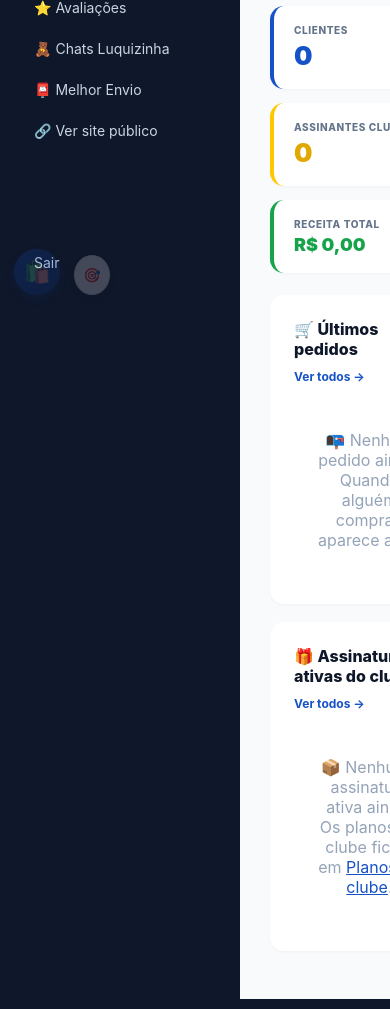
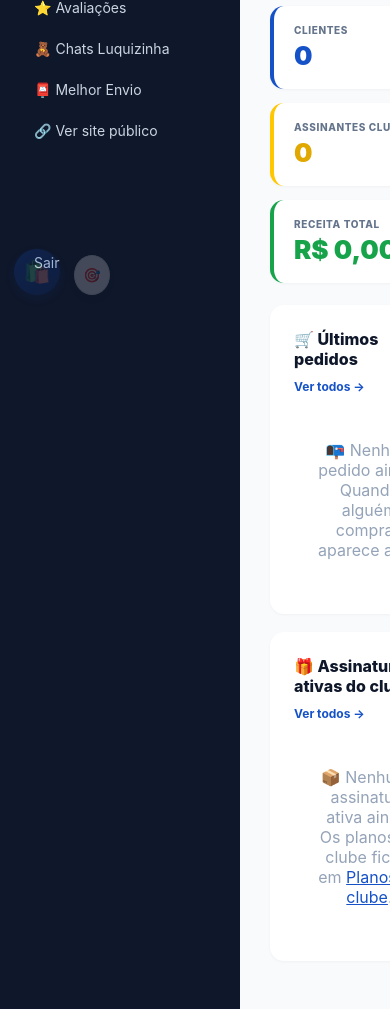
Before and after one commit to lucasfagundes91-ctrl/luqui-shop, a Flask app: page /admin in a window 390 px wide; the page is wider, and only the part inside the window is pictured. Shown: the part 539-1548 px from the top of that part. Run offline with Flask 3, Linux system fonts and the light colour scheme; the visitor is signed in with stand-in values (Sample User, id 1); data that the repository does not hold is empty; some libraries are stand-ins or nearby versions.

Commit message:
fix(mobile): valor volta ao tamanho normal quando o cartao alarga
O kit ajusta o valor (encolhe pra nao quebrar) e, na mesma passada, alarga
o cartao de 122 pra 292px. Na ordem errada o valor ficava miudo — ou com
nowrap num espaco que ainda era estreito, e ai cortado na borda. Agora ele
guarda a fonte original e remede quando a caixa muda; e o fallback usa
white-space:normal explicito (so tirar o inline devolvia o nowrap da folha
do proprio sistema).

Co-Authored-By: Claude Opus 5 (1M context) <noreply@anthropic.com>
Claude-Session: https://claude.ai/code/session_015uXeFQUiCM9LEtrm3b3XSN

```diff
--- a/static/mobile-kit.css
+++ b/static/mobile-kit.css
@@ -79,8 +79,8 @@
      "FAGUND/ES" — mesmo quando cabia inteira na linha de baixo. break-word só
      parte quando a palavra sozinha não cabe (um e-mail, uma URL). */
   td, th, .card, li, p, h1, h2, h3, b, strong, small, label, .sub, div, span, a {
-    overflow-wrap: break-word;
-    word-break: normal;
+    overflow-wrap: break-word !important;
+    word-break: normal !important;
   }
   /* width fixo em px escrito no style= não vence a tela do celular */
   [style*="width:"][style*="px"], [style*="width: "][style*="px"] {
--- a/static/mobile-kit.js
+++ b/static/mobile-kit.js
@@ -213,20 +213,41 @@
     var els = document.querySelectorAll('div, span, td, b, strong, h1, h2, h3, p, small');
     for (var i = 0; i < els.length; i++) {
       var el = els[i];
-      if (el.dataset.mkVal || el.children.length) continue;
+      // Já ajustado antes: se o cartão alargou depois (o kit muda o grid na
+      // mesma passada), devolve a fonte original e mede de novo — senão o
+      // valor fica miúdo à toa num espaço que agora cabe.
+      if (el.dataset.mkVal) {
+        if (!el.dataset.mkFs0) continue;
+        var f0 = parseFloat(el.dataset.mkFs0);
+        el.style.setProperty('font-size', f0 + 'px', 'important');
+        el.style.setProperty('white-space', 'nowrap', 'important');
+        if (el.scrollWidth <= el.clientWidth + 1) { el.style.removeProperty('font-size'); continue; }
+        delete el.dataset.mkVal;
+      }
+      if (el.children.length > 2) continue;
+      var soInline = true;
+      for (var k = 0; k < el.children.length; k++) {
+        var d = getComputedStyle(el.children[k]).display;
+        if (d !== 'inline' && d !== 'inline-block') { soInline = false; break; }
+      }
+      if (!soInline) continue;
       var t = (el.textContent || '').trim();
       if (t.length < 5 || t.length > 22 || !RE_VALOR.test(t)) continue;
       var cw = el.clientWidth;
       if (!cw) continue;
-      var fsOrig = parseFloat(getComputedStyle(el).fontSize);
+      var fsOrig = parseFloat(el.dataset.mkFs0 || getComputedStyle(el).fontSize);
+      el.dataset.mkFs0 = fsOrig;
       el.style.setProperty('white-space', 'nowrap', 'important');
-      var fs = fsOrig, min = fsOrig * 0.62, n = 0;
+      var fs = fsOrig, min = fsOrig * 0.55, n = 0;
       while (el.scrollWidth > cw + 1 && fs > min && n < 14) {
         fs -= 1; el.style.setProperty('font-size', fs + 'px', 'important'); n++;
       }
-      if (el.scrollWidth > cw + 1) {           // nem encolhendo coube
-        el.style.removeProperty('white-space');
-        el.style.setProperty('font-size', fsOrig + 'px', 'important');
+      if (el.scrollWidth > cw + 1) {
+        // Nem encolhendo coube: deixa quebrar (mantendo a fonte menor). Tem
+        // que ser 'normal' explícito — só tirar o inline devolve o nowrap que
+        // veio da folha de estilo do sistema, e aí o valor fica CORTADO na
+        // borda do cartão, que é pior que quebrar em duas linhas.
+        el.style.setProperty('white-space', 'normal', 'important');
       }
       el.dataset.mkVal = '1';
     }
@@ -397,7 +418,7 @@
        não vê nada — por isso reavalia também depois de cada toque. */
     document.addEventListener('click', agendar, true);
     /* telas que só aparecem depois do fetch */
-    setTimeout(aplicar, 1500); setTimeout(agendar, 3500);
+    setTimeout(agendar, 1200); setTimeout(agendar, 3000);
   }
 
   if (document.readyState === 'loading') {
--- a/templates/admin_base.html
+++ b/templates/admin_base.html
@@ -55,8 +55,8 @@
 </script>
   <meta name="viewport" content="width=device-width, initial-scale=1">
   <!-- Kit mobile Luqsys: só age em tela ≤900px (celular e iPad em pé) -->
-  <link rel="stylesheet" href="{{ url_for('static', filename='mobile-kit.css') }}?v=13">
-  <script defer src="{{ url_for('static', filename='mobile-kit.js') }}?v=13"></script>
+  <link rel="stylesheet" href="{{ url_for('static', filename='mobile-kit.css') }}?v=14">
+  <script defer src="{{ url_for('static', filename='mobile-kit.js') }}?v=14"></script>
 </head><body>
 <div class="layout">
   <aside class="sb">
--- a/templates/admin_login.html
+++ b/templates/admin_login.html
@@ -10,8 +10,8 @@
   .erro{background:#FEE2E2;color:#991B1B;padding:10px;border-radius:8px;margin-bottom:14px;font-size:13px}
 </style>  <meta name="viewport" content="width=device-width, initial-scale=1">
   <!-- Kit mobile Luqsys: só age em tela ≤900px (celular e iPad em pé) -->
-  <link rel="stylesheet" href="{{ url_for('static', filename='mobile-kit.css') }}?v=13">
-  <script defer src="{{ url_for('static', filename='mobile-kit.js') }}?v=13"></script>
+  <link rel="stylesheet" href="{{ url_for('static', filename='mobile-kit.css') }}?v=14">
+  <script defer src="{{ url_for('static', filename='mobile-kit.js') }}?v=14"></script>
 </head><body>
 <div class="box">
   <img src="/static/logo.png" alt="Luqui Brinquedos"
--- a/templates/base.html
+++ b/templates/base.html
@@ -382,8 +382,8 @@ gtag('config', '{{ GOOGLE_TAG_ID }}');
 })();
 </script>
   <!-- Kit mobile Luqsys: só age em tela ≤900px (celular e iPad em pé) -->
-  <link rel="stylesheet" href="{{ url_for('static', filename='mobile-kit.css') }}?v=13">
-  <script defer src="{{ url_for('static', filename='mobile-kit.js') }}?v=13"></script>
+  <link rel="stylesheet" href="{{ url_for('static', filename='mobile-kit.css') }}?v=14">
+  <script defer src="{{ url_for('static', filename='mobile-kit.js') }}?v=14"></script>
 </head>
 <body>
 
```
